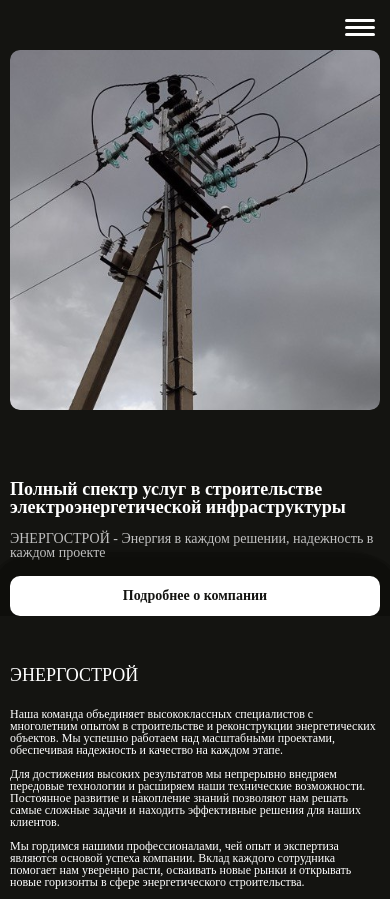
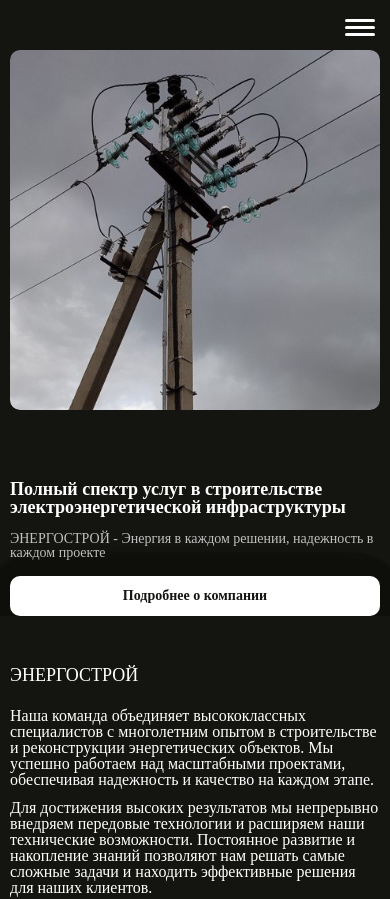
Before and after one commit to Daniks0-0/ENERGOSTROY, a React (Vite) app: page / in a window 390 px wide. Shown: the top 899 px of the page. Built offline with nearby package versions, Linux system fonts and the light colour scheme.

Commit message:
git push

```diff
--- a/_variables.scss
+++ b/_variables.scss
@@ -1,6 +1,6 @@
 //размеры шрифтов
 $font-size-h2: clamp(18px, 3vw, 48px);
-$font-size-p:clamp(12px, 2vw, 24px);
+$font-size-p:clamp(16px, 2vw, 24px);
 $font-size-button:clamp(14px, 2vw, 20px);
 
 //отсутпы для мобильных устройств
--- a/package.json
+++ b/package.json
@@ -4,7 +4,6 @@
   "version": "0.0.0",
   "homepage": "https://daniks0-0.github.io/ENERGOSTROY/",
   "type": "module",
-
   "scripts": {
     "dev": "vite",
     "build": "vite build",
@@ -30,6 +29,7 @@
     "gh-pages": "^6.2.0",
     "globals": "^15.11.0",
     "sass": "^1.81.0",
-    "vite": "^5.4.10"
+    "vite": "^5.4.10",
+    "vite-plugin-static-copy": "^2.2.0"
   }
 }
```
Also changed, not shown: 1 other file (tests, documents, lock files or other folders).
